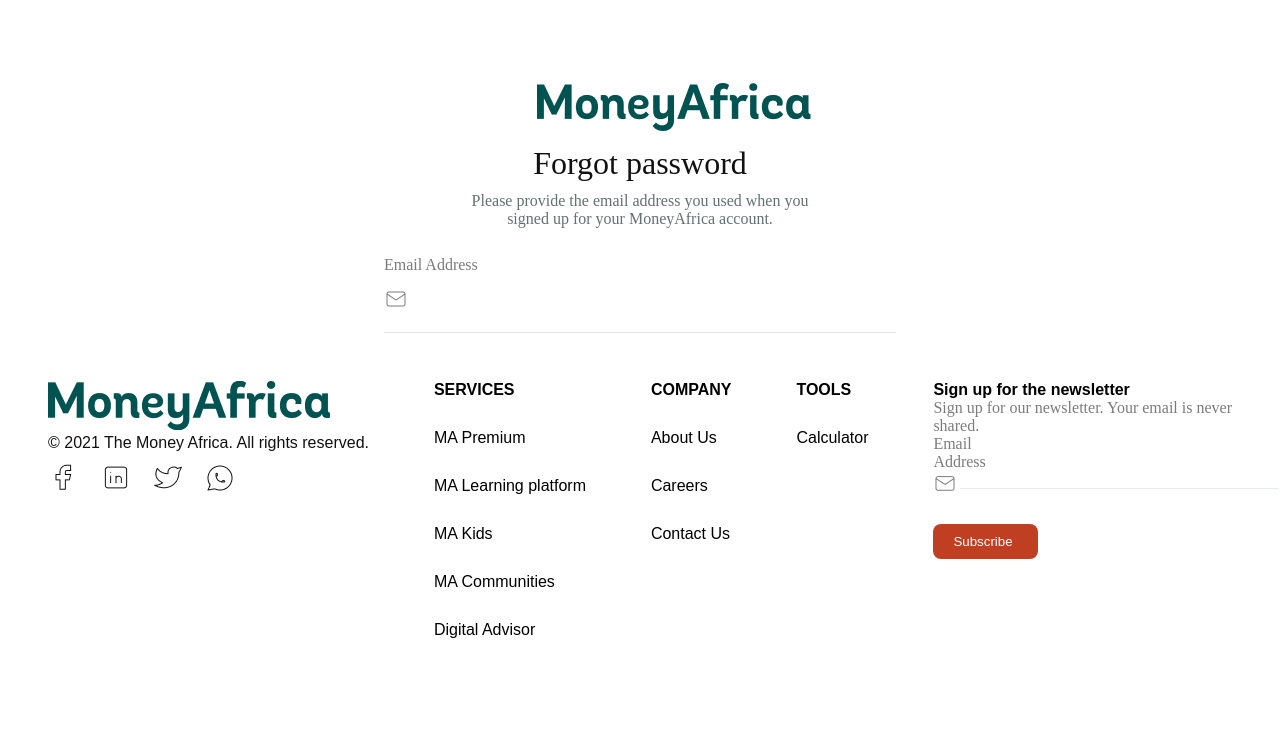
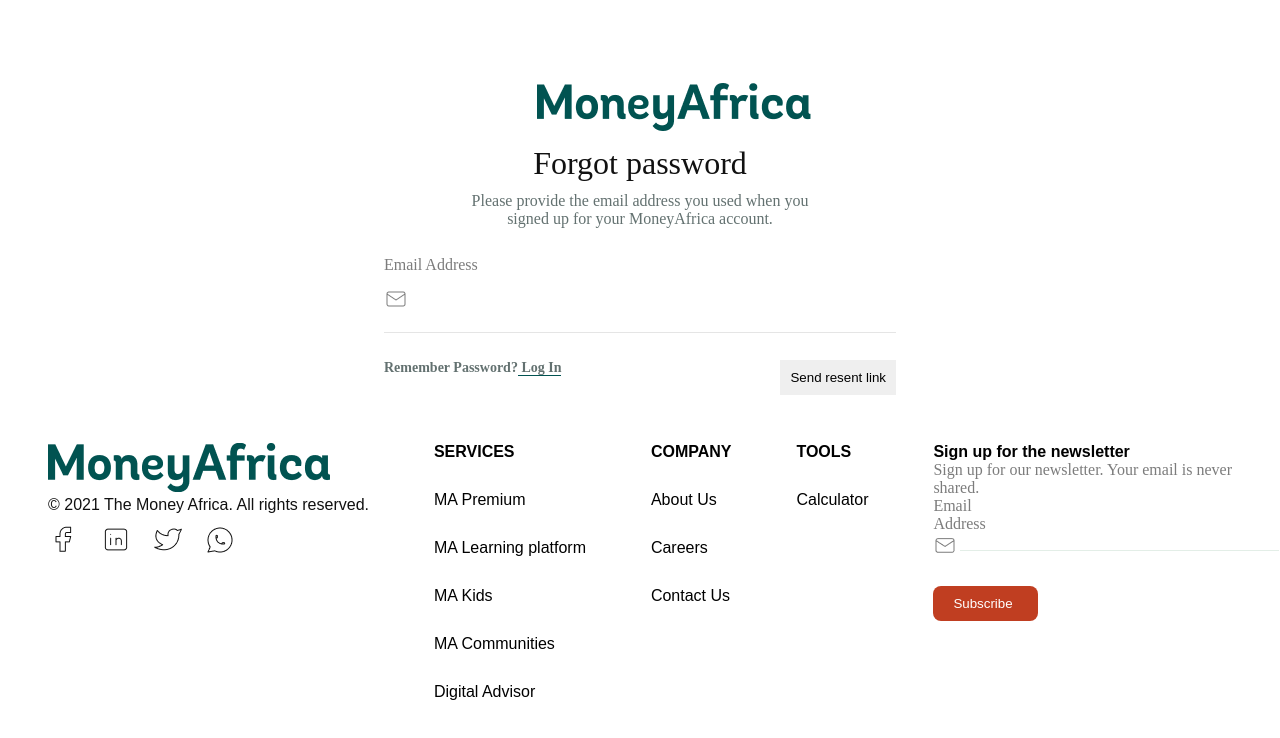
Before and after one commit to victory-nwawunze/clone-financial-website, a React (Create React App) app: page /moneyAfrica/MoneyAfricaResetPassword in a window 1280 px wide. Shown: the top 738 px of the page. Built offline with nearby package versions, Linux system fonts and the light colour scheme.

Commit message:
Creating MoneyAfricaResetPasswordPage

```diff
--- a/src/components/MoneyAfricaResetPassword/MoneyAfricaResetPassword.js
+++ b/src/components/MoneyAfricaResetPassword/MoneyAfricaResetPassword.js
@@ -20,6 +20,23 @@
           <img src={EmailIcon} />
         </div>
         <input type="text" className="EmailTextInputTextStyle" />
+        <div className="MoneyAfricaResetBTNLinkStyles">
+          <div className="df justify-content-betw">
+            <div>
+              <p className="RememberLoginTextStyles">
+                Remember Password?
+                <span className="LogInTextStyles"> Log In</span>
+              </p>
+            </div>
+            <div>
+              <input
+                type="button"
+                value="Send resent link"
+                className="SendResentLinkBTN"
+              />
+            </div>
+          </div>
+        </div>
       </div>
     </React.Fragment>
   );
--- a/src/index.css
+++ b/src/index.css
@@ -2595,9 +2595,11 @@
   margin-top: 28px;
   width: 40%;
 }
+
 .PositionEmailTextStyles {
   padding-top: 10px;
 }
+
 input.EmailTextInputTextStyle {
   width: 100%;
   border-top: none;
@@ -2606,6 +2608,7 @@
   border-right: none;
   border-bottom: 1px solid #E5E5E5;
 }
+
 .ETextInputTextStyles {
   font-weight: 400;
   font-size: 16px;
@@ -2618,3 +2621,27 @@
   padding-left: 537px;
   padding-bottom: 10px;
 }
+
+.MoneyAfricaResetBTNLinkStyles {
+  padding-top: 27px;
+}
+
+.SendResentLinkBTN {
+  padding-top: 10px;
+  padding-bottom: 10px;
+  padding-left: 10px;
+  padding-right: 10px;
+  cursor: pointer;
+  border: none;
+}
+.LogInTextStyles{
+  border-bottom: 1px solid #015351;
+  cursor: pointer;
+}
+
+.RememberLoginTextStyles {
+  font-weight: 700;
+  font-size: 14px;
+  color: #637170;
+  font-style: normal;
+}
```
Lines whose indentation alone changed are shown as unchanged.
